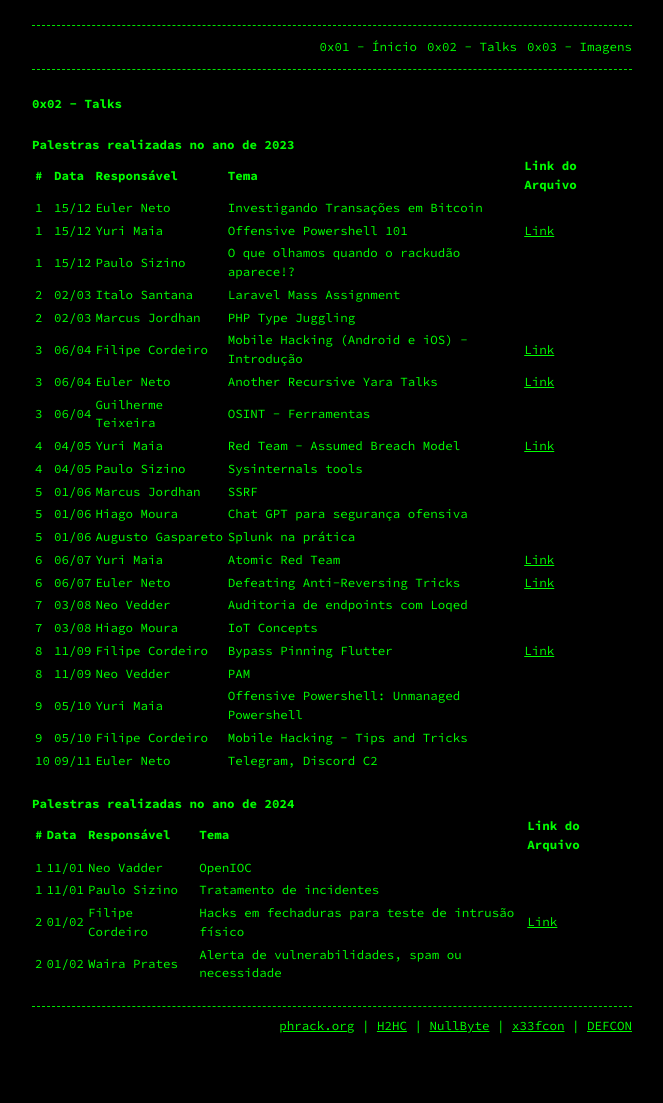
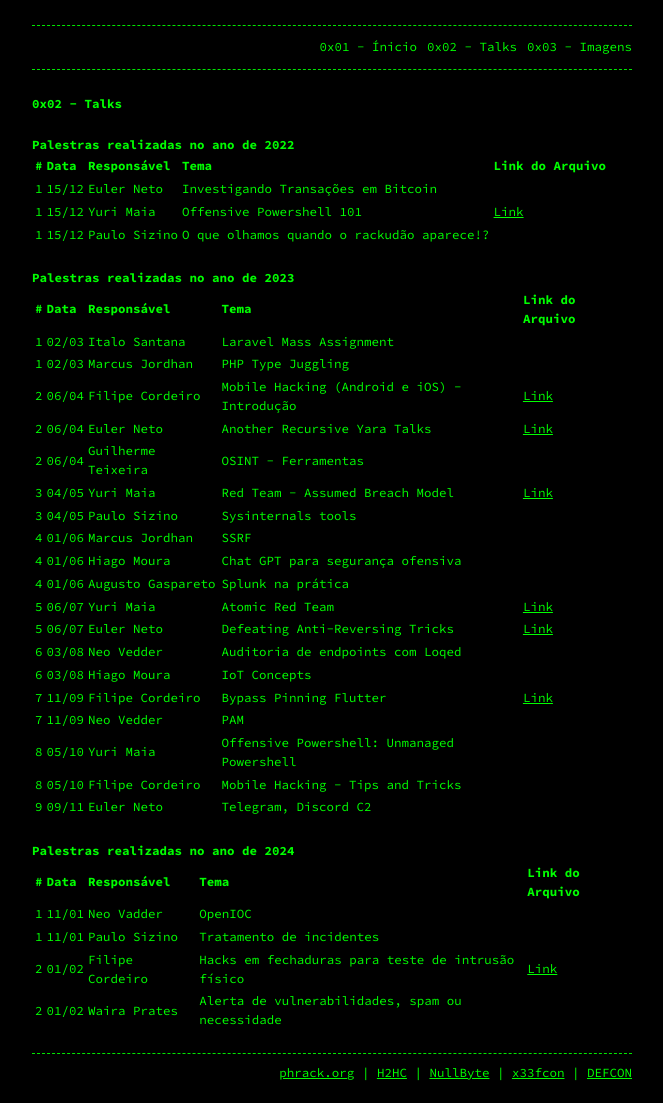
Before and after one commit to AFKConference/afkconference.github.io, a Jekyll site: the page built from talks.md, in a window 1280 px wide. Shown: the whole page, without its empty margins (308-971 px from the left). Built offline with Jekyll 4.4.1, drawn with Linux system fonts in a browser that asks for light colours; our own code applies the rules of GitHub Pages for plain Markdown files; before the commit the page ends 1056 px from its top, so only the background shows below that.

Commit message:
Update talks.md

```diff
--- a/talks.md
+++ b/talks.md
@@ -1,33 +1,38 @@
 # 0x02 - Talks
 
-## Palestras realizadas no ano de 2023
+
+## Palestras realizadas no ano de 2022
 
 | #   | Data  | Responsável          | Tema                                               | Link do Arquivo                                     |
 |-----|-------|----------------------|----------------------------------------------------|-----------------------------------------------------|
 | 1   | 15/12 | Euler Neto           | Investigando Transações em Bitcoin                 |                                                     |
 | 1   | 15/12 | Yuri Maia            | Offensive Powershell 101                           | [Link](assets/Offensive Powershell 101 - g0ttfrid.pdf)                           |
 | 1   | 15/12 | Paulo Sizino         | O que olhamos quando o rackudão aparece!?          |                            |
-| 2   | 02/03 | Italo Santana        | Laravel Mass Assignment                            |                            |
-| 2   | 02/03 | Marcus Jordhan       | PHP Type Juggling                                  |                            |
-| 3   | 06/04 | Filipe Cordeiro      | Mobile Hacking (Android e iOS) - Introdução        | [Link](assets/Mobile Hacking - Uma introdução ao tema - evi3w.pdf)                           |
-| 3   | 06/04 | Euler Neto           | Another Recursive Yara Talks                       | [Link](assets/Yara Rules- Eneto.pdf)                           |
-| 3   | 06/04 | Guilherme Teixeira   | OSINT - Ferramentas                                |                            |
-| 4   | 04/05 | Yuri Maia            | Red Team - Assumed Breach Model                    | [Link](assets/Assumed Breach Model - g0ttfrid.pdf)                           |
-| 4   | 04/05 | Paulo Sizino         | Sysinternals tools                                 |                            |
-| 5   | 01/06 | Marcus Jordhan       | SSRF                                               |                            |
-| 5   | 01/06 | Hiago Moura          | Chat GPT para segurança ofensiva                   |                            |
-| 5   | 01/06 | Augusto Gaspareto    | Splunk na prática                                  |                            |
-| 6   | 06/07 | Yuri Maia            | Atomic Red Team                                    | [Link](assets/Atomic RedTeam - g0ttfrid.pdf)                           |
-| 6   | 06/07 | Euler Neto           | Defeating Anti-Reversing Tricks                    | [Link](assets/Defeating Anti-Reversing Tricks - Eneto.pdf)                           |
-| 7   | 03/08 | Neo Vedder           | Auditoria de endpoints com Loqed                   |                            |
-| 7   | 03/08 | Hiago Moura          | IoT Concepts                                       |                            |
-| 8   | 11/09 | Filipe Cordeiro      | Bypass Pinning Flutter                             | [Link](assets/Bypassing Flutter SSL Pinning - evi3w.pdf)                           |
-| 8   | 11/09 | Neo Vedder           | PAM                                                |                            |
-| 9   | 05/10 | Yuri Maia            | Offensive Powershell: Unmanaged Powershell         |                           |
-| 9   | 05/10 | Filipe Cordeiro      | Mobile Hacking - Tips and Tricks                   |                            |
-| 10  | 09/11 | Euler Neto           | Telegram, Discord C2                               |                            |
 
 
+## Palestras realizadas no ano de 2023
+
+| #   | Data  | Responsável          | Tema                                               | Link do Arquivo                                     |
+|-----|-------|----------------------|----------------------------------------------------|-----------------------------------------------------|
+| 1   | 02/03 | Italo Santana        | Laravel Mass Assignment                            |                            |
+| 1   | 02/03 | Marcus Jordhan       | PHP Type Juggling                                  |                            |
+| 2   | 06/04 | Filipe Cordeiro      | Mobile Hacking (Android e iOS) - Introdução        | [Link](assets/Mobile Hacking - Uma introdução ao tema - evi3w.pdf)                           |
+| 2   | 06/04 | Euler Neto           | Another Recursive Yara Talks                       | [Link](assets/Yara Rules- Eneto.pdf)                           |
+| 2   | 06/04 | Guilherme Teixeira   | OSINT - Ferramentas                                |                            |
+| 3   | 04/05 | Yuri Maia            | Red Team - Assumed Breach Model                    | [Link](assets/Assumed Breach Model - g0ttfrid.pdf)                           |
+| 3   | 04/05 | Paulo Sizino         | Sysinternals tools                                 |                            |
+| 4   | 01/06 | Marcus Jordhan       | SSRF                                               |                            |
+| 4   | 01/06 | Hiago Moura          | Chat GPT para segurança ofensiva                   |                            |
+| 4   | 01/06 | Augusto Gaspareto    | Splunk na prática                                  |                            |
+| 5   | 06/07 | Yuri Maia            | Atomic Red Team                                    | [Link](assets/Atomic RedTeam - g0ttfrid.pdf)                           |
+| 5   | 06/07 | Euler Neto           | Defeating Anti-Reversing Tricks                    | [Link](assets/Defeating Anti-Reversing Tricks - Eneto.pdf)                           |
+| 6   | 03/08 | Neo Vedder           | Auditoria de endpoints com Loqed                   |                            |
+| 6   | 03/08 | Hiago Moura          | IoT Concepts                                       |                            |
+| 7   | 11/09 | Filipe Cordeiro      | Bypass Pinning Flutter                             | [Link](assets/Bypassing Flutter SSL Pinning - evi3w.pdf)                           |
+| 7   | 11/09 | Neo Vedder           | PAM                                                |                            |
+| 8   | 05/10 | Yuri Maia            | Offensive Powershell: Unmanaged Powershell         |                           |
+| 8   | 05/10 | Filipe Cordeiro      | Mobile Hacking - Tips and Tricks                   |                            |
+| 9  | 09/11 | Euler Neto           | Telegram, Discord C2                               |                            |
 
 
 ## Palestras realizadas no ano de 2024
```
